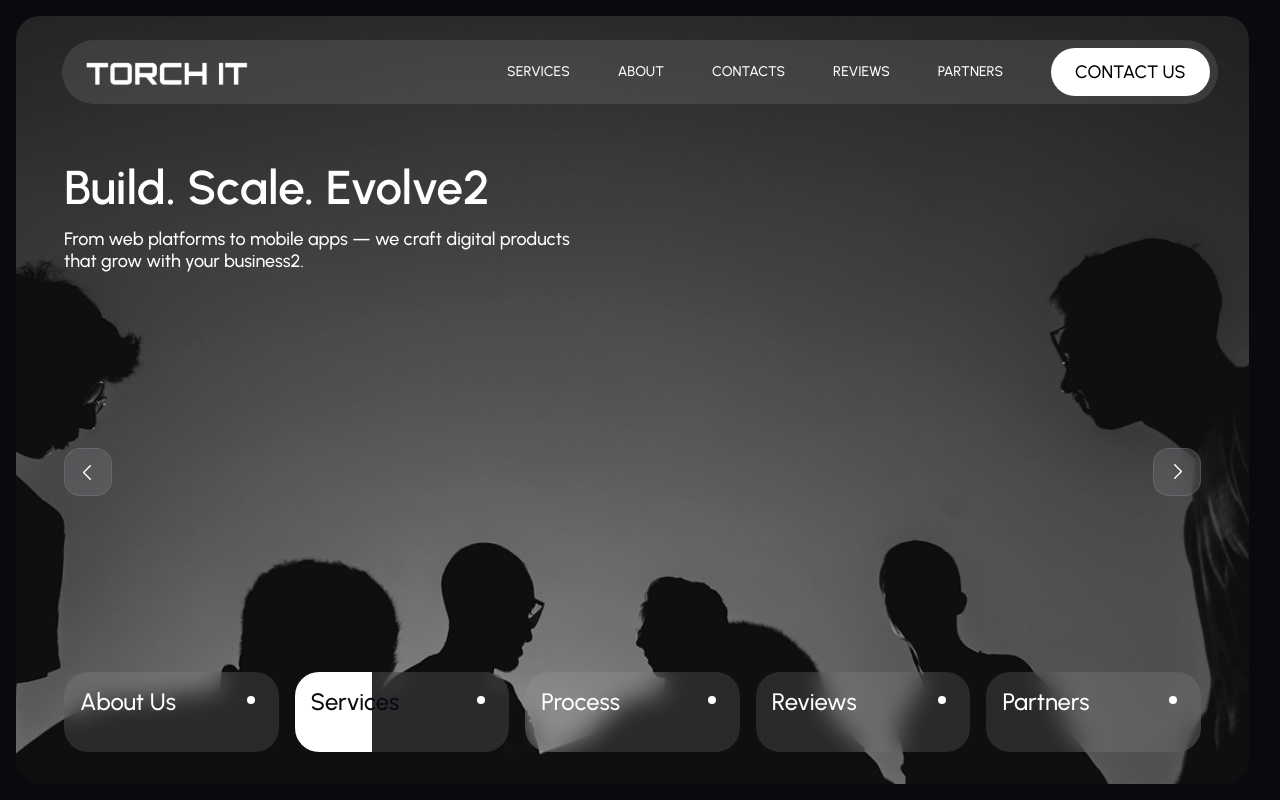
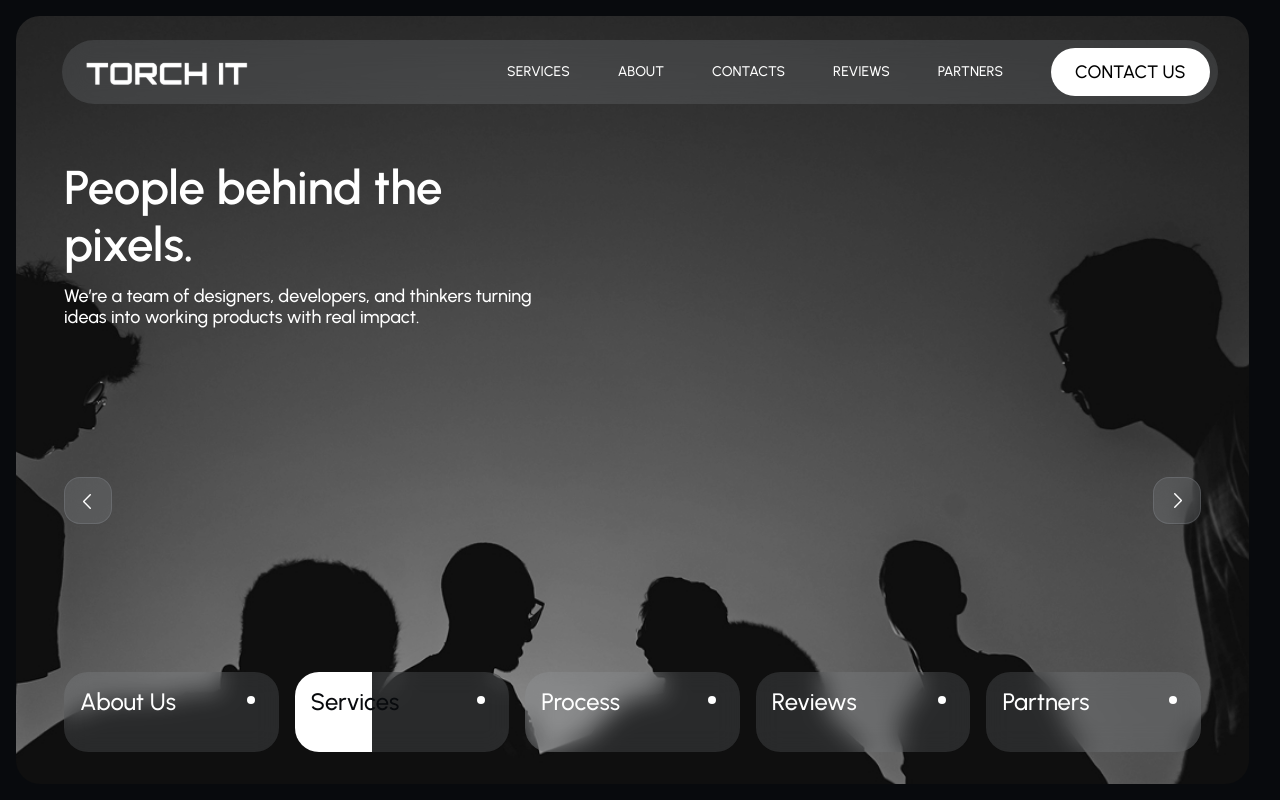
Before and after one commit to torchit-sandbox/torchit-react-gsap, a React app: page / in a window 1280 px wide. Shown: the top 800 px of the page. Built offline with nearby package versions, Linux system fonts and the light colour scheme.

Commit message:
Update index.js
H1 updated

```diff
--- a/src/data/index.js
+++ b/src/data/index.js
@@ -25,7 +25,7 @@ export const HERO_CONTENT = [
   {
     id: 1,
     img: '/images/hero/slide-1.jpg',
-    title: 'Build. Scale. Evolve',
+    title: 'Build. Scale. Evolve.',
     description: 'From web platforms to mobile apps — we craft digital products that grow with your business.',
     tab: 'About Us',
     anchor: '#about-us'
@@ -33,32 +33,32 @@ export const HERO_CONTENT = [
   {
     id: 2,
     img: '/images/hero/slide-2.jpg',
-    title: 'Build. Scale. Evolve2',
-    description: 'From web platforms to mobile apps — we craft digital products that grow with your business2.',
+    title: 'People behind the pixels.',
+    description: 'We’re a team of designers, developers, and thinkers turning ideas into working products with real impact.',
     tab: 'Services',
     anchor: '#services'
   },
   {
     id: 3,
     img: '/images/hero/slide-3.jpg',
-    title: 'Build. Scale. Evolve3',
-    description: 'From web platforms to mobile apps — we craft digital products that grow with your business3.',
+    title: 'Smart process, simple results.',
+    description: 'Research, design, develop, test — we keep it clear and transparent, every step of the way.',
     tab: 'Process',
     anchor: '#process'
   },
   {
     id: 4,
     img: '/images/hero/slide-4.jpg',
-    title: 'Build. Scale. Evolve4',
-    description: 'From web platforms to mobile apps — we craft digital products that grow with your business4.',
+    title: 'Trusted by those who build the future.',
+    description: 'See why our clients keep coming back — real feedback from real partnerships.',
     tab: 'Reviews',
     anchor: '#reviews'
   },
   {
     id: 5,
     img: '/images/hero/slide-5.jpg',
-    title: 'Build. Scale. Evolve5',
-    description: 'From web platforms to mobile apps — we craft digital products that grow with your business5.',
+    title: 'Collaboration over competition.',
+    description: 'We team up with ambitious companies worldwide to create meaningful digital experiences.',
     tab: 'Partners',
     anchor: '#partners'
   },
```
